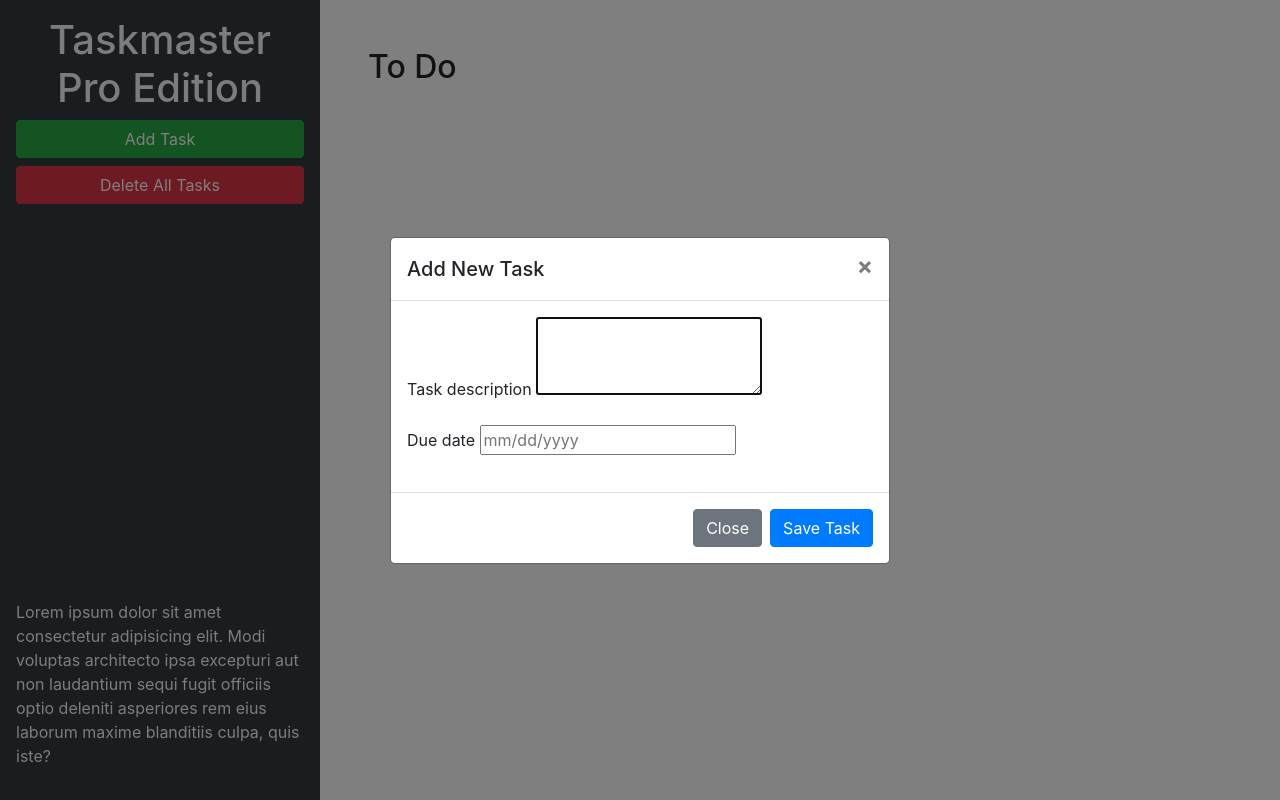
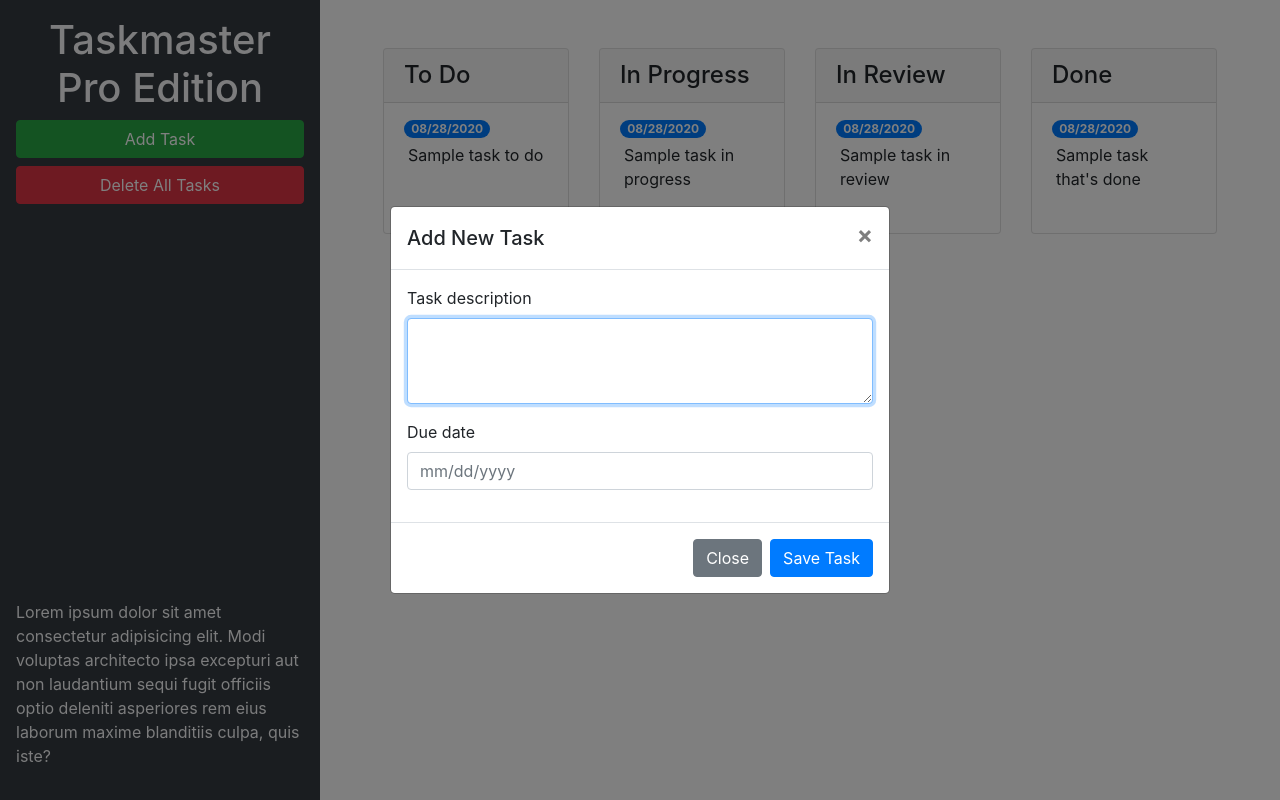
Before and after one commit to galacticnative/taskmaster-pro, a plain HTML site: page index.html in a window 1280 px wide. Both pictures are taken after a click on the button "Add Task". Drawn offline with nearby package versions, Linux system fonts and the light colour scheme.

Commit message:
updated modal

```diff
--- a/assets/js/script.js
+++ b/assets/js/script.js
@@ -44,26 +44,58 @@ var saveTasks = function() {
   localStorage.setItem("tasks", JSON.stringify(tasks));
 };
 
+// modal was triggered
+$("#task-form-modal").on("show.bs.modal", function() {
+  // clear values
+  $("#modalTaskDescription, #modalDueDate").val("");
+});
+
+// modal is fully visible
+$("#task-form-modal").on("shown.bs.modal", function() {
+  // highlight textarea
+  $("#modalTaskDescription").trigger("focus");
+});
+
+// save button in modal was clicked
+$("#task-form-modal .btn-primary").click(function() {
+  // get form values
+  var taskText = $("#modalTaskDescription").val();
+  var taskDate = $("#modalDueDate").val();
+
+  if (taskText && taskDate) {
+    createTask(taskText, taskDate, "toDo");
+
+    // close modal
+    $("#task-form-modal").modal("hide");
+
+    // save in tasks array
+    tasks.toDo.push({
+      text: taskText,
+      date: taskDate
+    });
+
+    saveTasks();
+  }
+});
+
+//task text was clicked
 //this allows you to click on the text within the to-do's and pop-up a text box
 $(".list-group").on("click", "p", function() {
   var text = $(this)
     .text()
     .trim();
 
-  var textInput = $("<textarea>")
-    .addClass("form-control")
-    .val(text);
-
+  //replace p element with a new textarea
+  var textInput = $("<textarea>").addClass("form-control").val(text);
   $(this).replaceWith(textInput);
 
   textInput.trigger("focus");
 });
 
+//editable field was un-focused
 $(".list-group").on("blur", "textarea", function() {
   // get the textarea's current value/text
-  var text = $(this)
-    .val()
-    .trim();
+  var text = $(this).val();
 
   // get the parent ul's id attribute
   var status = $(this)
@@ -111,9 +143,7 @@ $(".list-group").on("click", "span", function() {
 // value of due date was changed
 $(".list-group").on("blur", "input[type='text']", function() {
   // get current text
-  var date = $(this)
-    .val()
-    .trim();
+  var date = $(this).val();
 
   // get the parent ul's id attribute
   var status = $(this)
@@ -140,39 +170,7 @@ $(".list-group").on("blur", "input[type='text']", function() {
 });
 
 
-// modal was triggered
-$("#task-form-modal").on("show.bs.modal", function() {
-  // clear values
-  $("#modalTaskDescription, #modalDueDate").val("");
-});
 
-// modal is fully visible
-$("#task-form-modal").on("shown.bs.modal", function() {
-  // highlight textarea
-  $("#modalTaskDescription").trigger("focus");
-});
-
-// save button in modal was clicked
-$("#task-form-modal .btn-primary").click(function() {
-  // get form values
-  var taskText = $("#modalTaskDescription").val();
-  var taskDate = $("#modalDueDate").val();
-
-  if (taskText && taskDate) {
-    createTask(taskText, taskDate, "toDo");
-
-    // close modal
-    $("#task-form-modal").modal("hide");
-
-    // save in tasks array
-    tasks.toDo.push({
-      text: taskText,
-      date: taskDate
-    });
-
-    saveTasks();
-  }
-});
 
 // remove all tasks
 $("#remove-tasks").on("click", function() {
--- a/index.html
+++ b/index.html
@@ -24,9 +24,67 @@
       </p>
     </header>
     <main class="col-12 col-lg-9">
-      <div class="m-5">
-        <h2>To Do</h2>
-        <ul id="list-toDo" class="list-group"> </ul>
+      <div class="m-5 row justify-content-around">
+        <!-- todo start -->
+        <div class="col-12 col-md-6 col-xl-3 mb-3">
+          <div class="card">
+            <h4 class="card-header">
+              To Do
+            </h4>
+            <ul id="list-toDo" class="list-group list-group-flush">
+              <li class="list-group-item">
+                <span class="badge badge-primary badge-pill">08/28/2020</span>
+                <p class="m-1">Sample task to do</p>
+              </li>
+            </ul>
+          </div>
+        </div>
+        <!-- todo end -->
+        <!-- in progress start -->
+        <div class="col-12 col-md-6 col-xl-3 mb-3">
+          <div class="card">
+            <h4 class="card-header">
+              In Progress
+            </h4>
+            <ul id="list-inProgress" class="list-group list-group-flush">
+              <li class="list-group-item">
+                <span class="badge badge-primary badge-pill">08/28/2020</span>
+                <p class="m-1">Sample task in progress</p>
+              </li>
+            </ul>
+          </div>
+        </div>
+        <!-- in progress end -->
+        <!-- in review start -->
+        <div class="col-12 col-md-6 col-xl-3 mb-3">
+          <div class="card">
+            <h4 class="card-header">
+              In Review
+            </h4>
+            <ul id="list-inReview" class="list-group list-group-flush">
+              <li class="list-group-item">
+                <span class="badge badge-primary badge-pill">08/28/2020</span>
+                <p class="m-1">Sample task in review</p>
+              </li>
+            </ul>
+          </div>
+        </div>
+        <!-- in review end -->
+        <!-- done start -->
+        <div class="col-12 col-md-6 col-xl-3 mb-3">
+          <div class="card">
+            <h4 class="card-header">
+              Done
+            </h4>
+            <ul id="list-done" class="list-group list-group-flush">
+              <li class="list-group-item">
+                <span class="badge badge-primary badge-pill">08/28/2020</span>
+                <p class="m-1">Sample task that's done</p>
+              </li>
+            </ul>
+          </div>
+        </div>
+        <!-- done end -->
       </div>
     </main>
   </div>
@@ -46,11 +104,11 @@
           <form>
             <div class="form-group">
               <label for="modalTaskDescription">Task description</label>
-              <textarea id="modalTaskDescription" rows="3"></textarea>
+              <textarea id="modalTaskDescription" rows="3" class="form-control"></textarea>
             </div>
             <div class="form-group">
               <label for="modalDueDate">Due date</label>
-              <input type="text" id="modalDueDate" placeholder="mm/dd/yyyy" autocomplete="off" />
+              <input type="text" class="form-control" id="modalDueDate" placeholder="mm/dd/yyyy" autocomplete="off" />
             </div>
           </form>
         </div>
```
